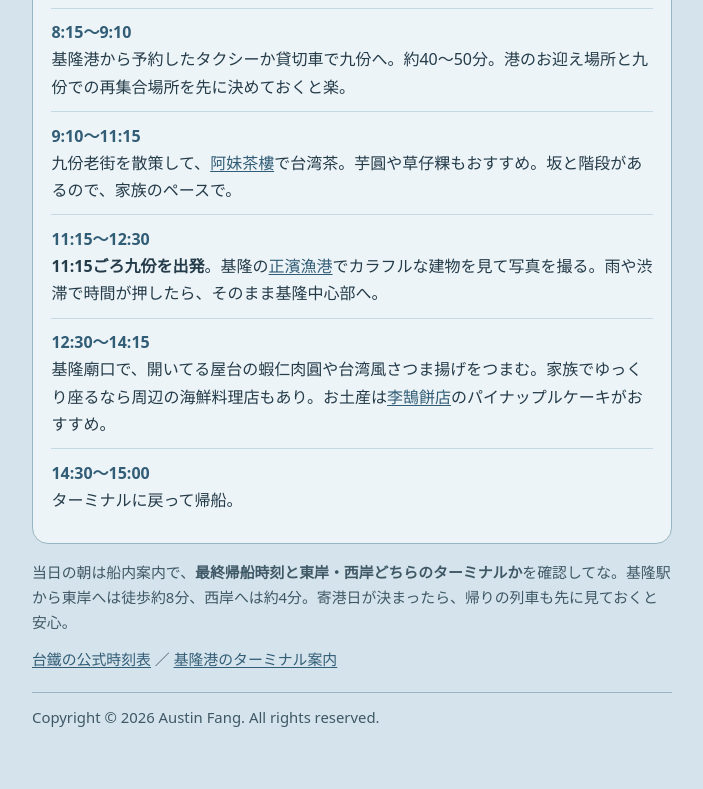
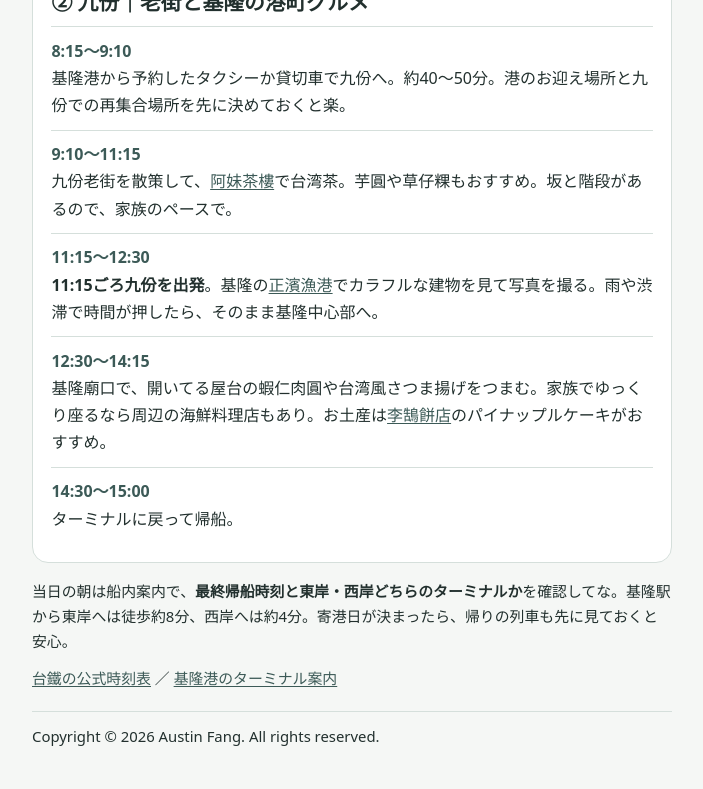
Before and after one commit to AustinF02/AustinF02, a plain HTML site: page docs/index.html in a window 1280 px wide. Shown: the part 965-1754 px from the top of the page, without its empty margins (288-991 px from the left). Drawn offline with Linux system fonts and the light colour scheme.

Commit message:
Match English Flash Cards branding on itinerary

```diff
--- a/docs/index.html
+++ b/docs/index.html
@@ -3,24 +3,39 @@
 <head>
 <meta charset="utf-8">
 <meta name="viewport" content="width=device-width, initial-scale=1">
-<meta name="theme-color" content="#d5e4ec">
+<meta name="theme-color" content="#3C5A57">
 <title>基隆クルーズ寄港｜台北・九份の2プラン</title>
 <style>
+:root {
+  --brand-deep: #3C5A57;
+  --brand: #73908C;
+  --brand-mist: #B9C8C4;
+  --brand-gold: #C0A062;
+  --brand-ink: #22302E;
+  --paper: #fff;
+  --page: #f5f7f5;
+  --tint: #e6eeeb;
+  --line: #d5dfdb;
+}
 * { box-sizing: border-box }
-body { margin: 0; background: #d5e4ec; color: #243b49; font: 16px/1.7 system-ui, sans-serif }
+body { margin: 0; background: var(--page); color: var(--brand-ink); font: 16px/1.7 system-ui, sans-serif }
 main { max-width: 42rem; margin: auto; padding: 1.5rem 1rem 2.5rem }
-header, section { background: #edf4f7; padding: 1.15rem; margin-bottom: 1rem; border: 1px solid #99b4c3; border-radius: 1rem }
+header, section { padding: 1.15rem; margin-bottom: 1rem; border: 1px solid var(--line); border-radius: 1rem }
+header { background: var(--brand-deep); color: var(--paper); border-color: var(--brand-deep) }
+section { background: var(--paper) }
 h1, h2 { line-height: 1.35; margin: 0 0 .65rem }
 h1 { font-size: clamp(1.7rem, 6vw, 2.35rem) }
+h1::after { content: ""; display: block; width: 3.75rem; height: 3px; margin-top: .85rem; border-radius: 3px; background: var(--brand-gold) }
 h2 { font-size: 1.3rem }
 p { margin: .7rem 0 0 }
-a { color: #325d76; text-underline-offset: .14em }
+a { color: var(--brand-deep); text-underline-offset: .14em }
+a:focus-visible { outline: 2px solid var(--brand-deep); outline-offset: 3px }
 dl { margin: .6rem 0 0 }
-dt { border-top: 1px solid #c4d9e4; padding-top: .65rem; color: #325d76; font-weight: 700 }
+dt { border-top: 1px solid var(--line); padding-top: .65rem; color: var(--brand-deep); font-weight: 700 }
 dd { margin: 0 0 .65rem }
-.note { background: #c4d9e4; padding: .65rem .8rem; border-radius: .6rem }
-footer { font-size: .93rem; color: #3f5866 }
-.copyright { margin-top: 1.25rem; padding-top: .75rem; border-top: 1px solid #99b4c3 }
+.note { background: var(--tint); color: var(--brand-ink); border: 1px solid var(--brand-mist); padding: .65rem .8rem; border-radius: .6rem }
+footer { font-size: .93rem }
+.copyright { margin-top: 1.25rem; padding-top: .75rem; border-top: 1px solid var(--line) }
 </style>
 </head>
 <body>
```
